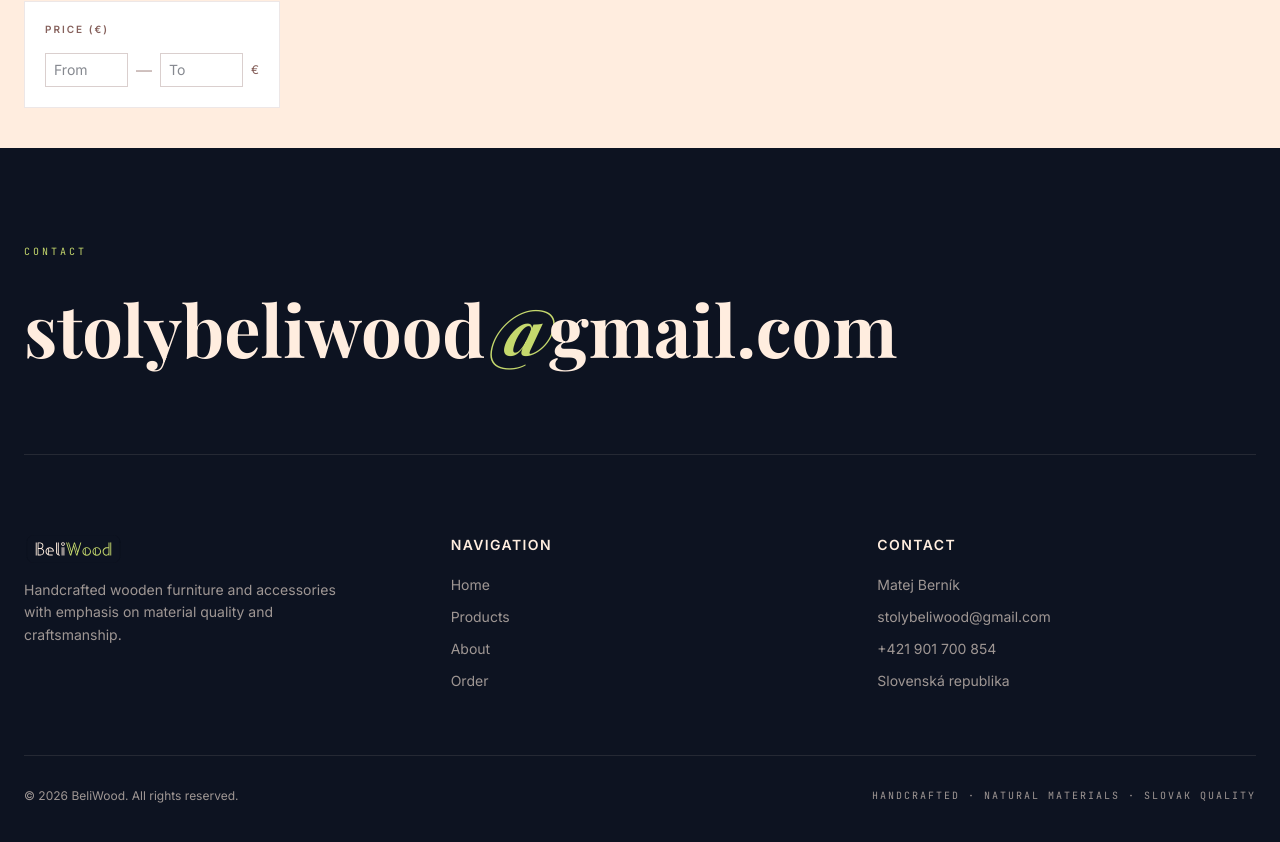
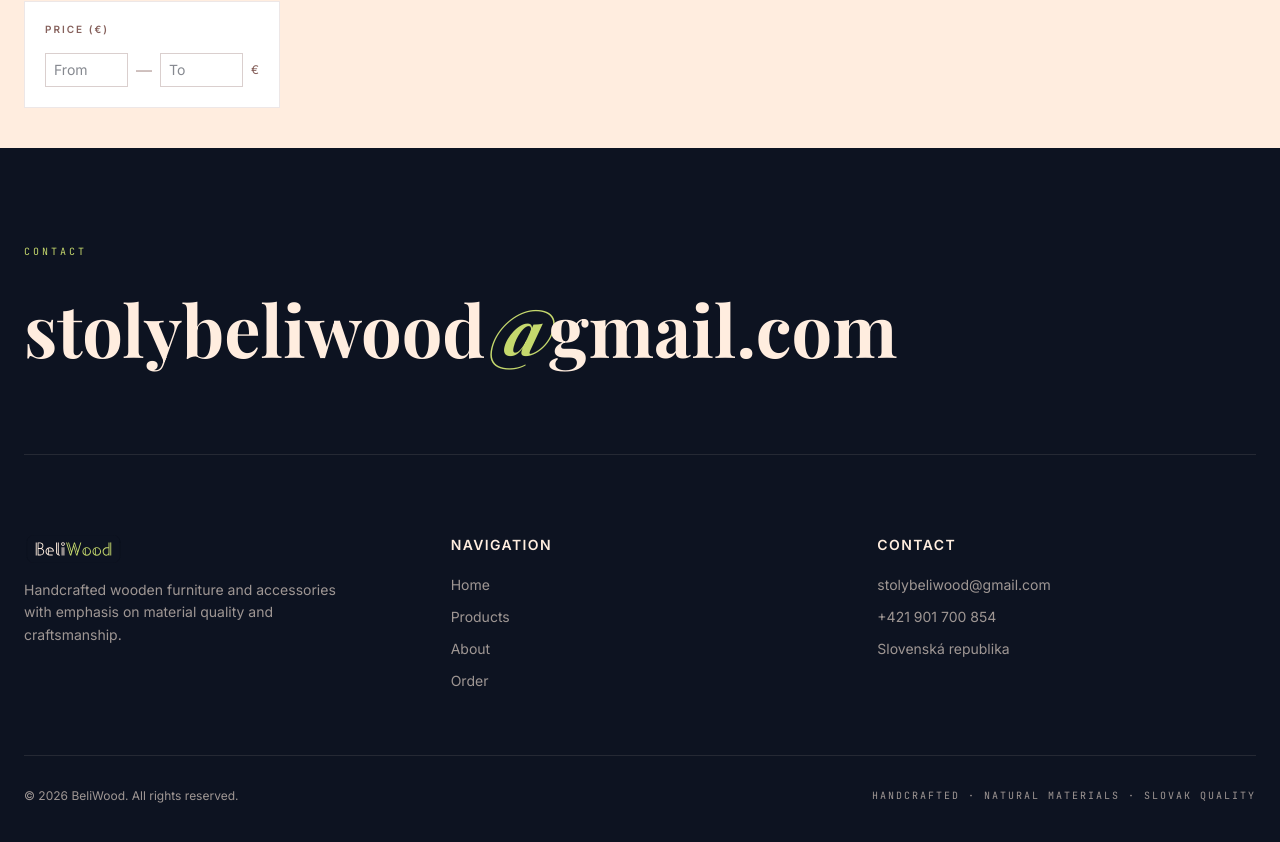
Before and after one commit to FIFO260/beliwood, a Next.js app: page /en/drevo in a window 1280 px wide. Shown: the part 1706-2548 px from the top of the page. Built offline with nearby package versions, Linux system fonts and the light colour scheme; a web font is replaced by a local one.

Commit message:
nic take

```diff
--- a/components/Footer.tsx
+++ b/components/Footer.tsx
@@ -120,7 +120,6 @@
               {t.contactTitle}
             </h3>
             <ul className="space-y-3 text-sm">
-              <li>Matej Berník</li>
               <li>
                 <a
                   href="mailto:stolybeliwood@gmail.com"
```
